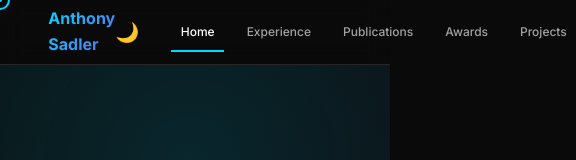
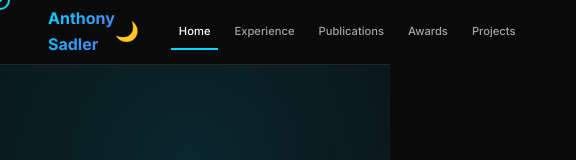
Before and after one commit to Asadler1/Asadler1.github.io, a plain HTML site: page index.html in a window 390 px wide. Shown: the top 160 px of the page, 576 px wide, since content can reach past the window. Drawn offline with nearby package versions, Linux system fonts and the light colour scheme; animation ran at ten frames a second.

Commit message:
phone scaling 2

```diff
--- a/index.html
+++ b/index.html
@@ -437,17 +437,29 @@
   }
 
   @media (max-width: 768px) {
+    body {
+      overflow-x: hidden;
+    }
     .nav-links {
-      gap: 0.8rem;
+      gap: 0.5rem;
     }
     .nav-links a {
-      font-size: 0.75rem;
-      padding: 0.4rem 0.6rem;
+      font-size: 0.7rem;
+      padding: 0.3rem 0.5rem;
+    }
+    .nav-inner {
+      max-width: 100%;
+      padding: 0 1rem;
+    }
+    main {
+      max-width: 100%;
+      padding: 2rem 1rem;
     }
     .hero-inner {
       grid-template-columns: 1fr;
       text-align: center;
       gap: 2rem;
+      max-width: 100%;
     }
     .hero-photo {
       margin: 0 auto;
```
